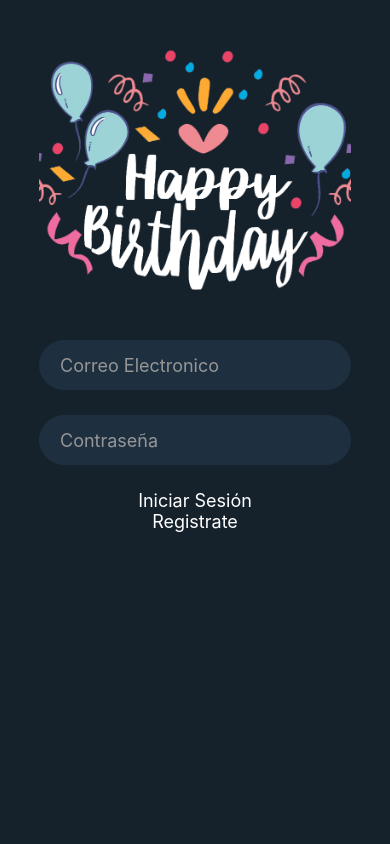
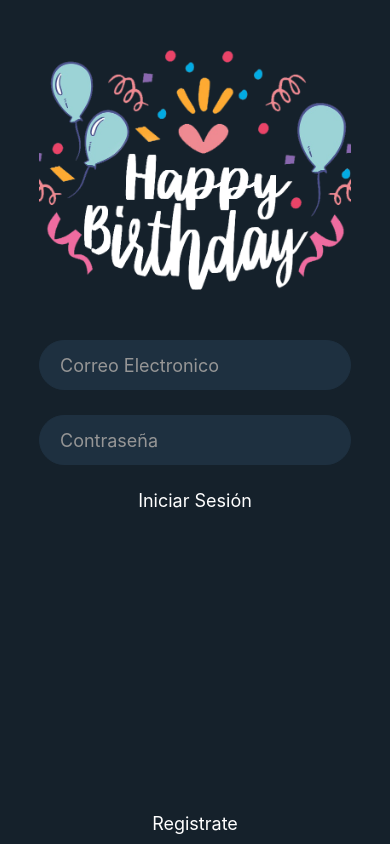
Before and after one commit to jadrdev/birthday, a React Native app: screen / in a window 390 px wide. Built offline with nearby package versions, Linux system fonts and the light colour scheme; no server answers.

Commit message:
Guardando datos del formulario en un solo estado

```diff
--- a/src/components/LoginForm.js
+++ b/src/components/LoginForm.js
@@ -1,12 +1,39 @@
-import React, {useState} from 'react'
-import { StyleSheet, View, Text, TouchableOpacity, TextInput } from 'react-native';
-import {validateEmail} from "../utils/validation"
-import firebase from "../utils/firebase"
+import React, { useState } from 'react'
+import {
+    StyleSheet,
+    View,
+    Text,
+    TouchableOpacity,
+    TextInput,
+} from 'react-native'
+import { validateEmail } from '../utils/validation'
+import firebase from '../utils/firebase'
 
 export default function LoginForm(props) {
     const { changeForm } = props
+    const [formData, setFormData] = useState(defaultValue())
+    const [formError, setFormError] = useState({})
+
     const login = () => {
-        console.log('Iniciado Sesión')
+        if (!formData.email || !formData.password) {
+            if (!formData.password) {
+                errors.email = true
+            }
+            errors.email = true
+            if (!formData.password) {
+                errors.password = true
+            }
+        } else if (!validateEmail(formData.email)) {
+            errors.email = true
+        } else {
+            console.log("Ok");
+        }
+        setFormError(errors)
+
+    }
+
+    const onChange = (e, type) => {
+        setFormData({...formData, [type]: e.nativeEvent.text })
     }
 
     return (
@@ -15,6 +42,7 @@ export default function LoginForm(props) {
                 style={styles.input}
                 placeholder="Correo Electronico"
                 placeholderTextColor="#969696"
+                onChange={(e) => onChange(e, 'email')}
             />
 
             <TextInput
@@ -22,19 +50,27 @@ export default function LoginForm(props) {
                 placeholder="Contraseña"
                 placeholderTextColor="#969696"
                 secureTextEntry={true}
+                onChange={(e) => onChange(e, 'password')}
             />
 
             <TouchableOpacity onPress={login}>
-             <Text style={styles.btnText}>
-             Iniciar Sesión
-             </Text>
+                <Text style={styles.btnText}>Iniciar Sesión</Text>
             </TouchableOpacity>
 
+            <View style={styles.register}>
                 <TouchableOpacity onPress={changeForm}>
                     <Text style={styles.btnText}>Registrate</Text>
                 </TouchableOpacity>
+            </View>
         </>
-    );
+    )
+}
+
+function defaultValue(){
+    return {
+        email: "",
+        password: ""
+    }
 }
 
 const styles = StyleSheet.create({
@@ -54,4 +90,9 @@ const styles = StyleSheet.create({
         borderWidth: 1,
         borderColor: '#1e3040',
     },
-});
+    register: {
+        flex: 1,
+        justifyContent: 'flex-end',
+        marginBottom: 10,
+    },
+})
--- a/src/components/RegisterForm.js
+++ b/src/components/RegisterForm.js
@@ -103,7 +103,7 @@ export default function RegisterForm(props) {
                 </Text>
             </TouchableOpacity>
 
-            <View styles={styles.login}>
+            <View style={styles.loginx}>
                 <TouchableOpacity>
                     <Text style={styles.btnText} onPress={changeForm}>
                         Iniciar Sesión
@@ -140,9 +140,10 @@ const styles = StyleSheet.create({
         borderWidth: 1,
         borderColor: '#1e3040',
     },
-    login: {
+    loginx: {
         flex: 1,
         justifyContent: 'flex-end',
+        marginBottom: 10,
     },
     error: {
         borderColor: '#940c0c',
```
Lines whose indentation alone changed are shown as unchanged.
